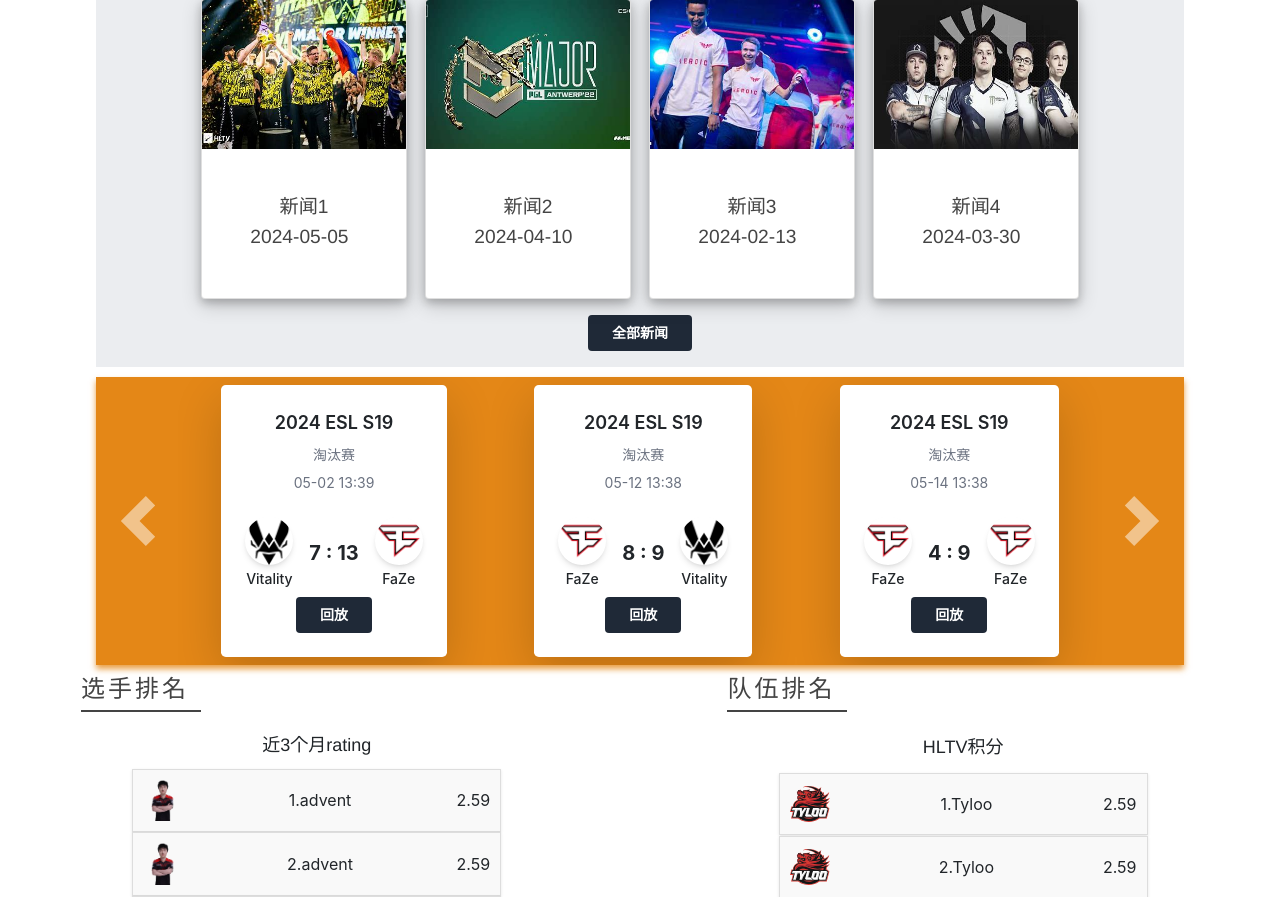
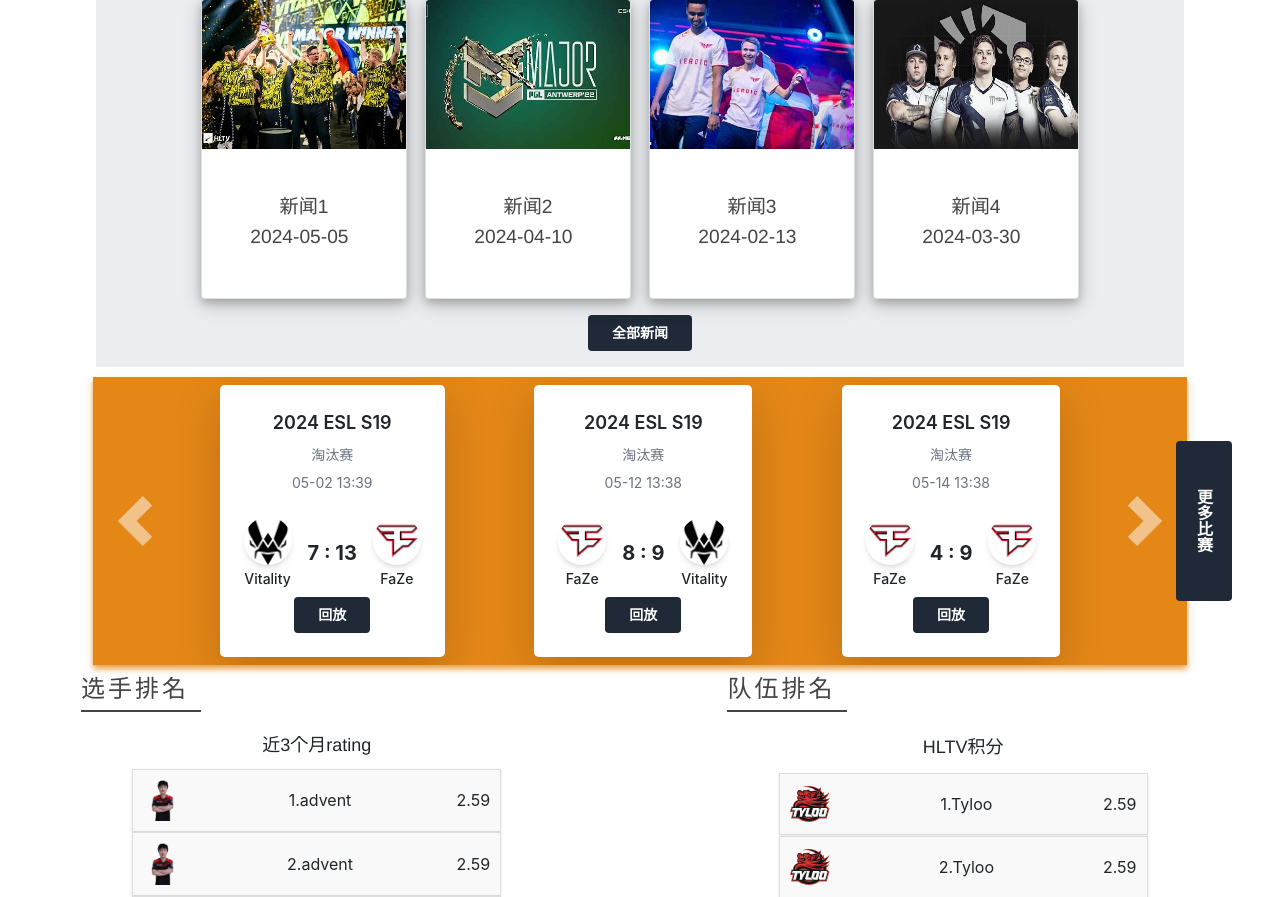
Before and after one commit to down-street/CSINFO, a Django app: page / in a window 1280 px wide. Shown: the part 1191-2088 px from the top of the page. Run offline with Django 5.2, Linux system fonts and the light colour scheme; data comes from the database, SQL or seed files in the repository; some libraries are stand-ins or nearby versions.

Commit message:
初步编写了all_match, 取消了黄色按钮的下划线

```diff
--- a/cs2_news_app/static/css/component/back-to-top.css
+++ b/cs2_news_app/static/css/component/back_to_top_btn.css
@@ -1,4 +1,3 @@
-
 /* 回到顶部按钮样式 */
 .back-to-top-btn {
     background-color: #1f2937; /* bg-gray-800 */
@@ -11,6 +10,7 @@
     transition: background-color 0.3s; /* transition-colors duration-300 */
     display: none; /* 初始隐藏 */
     font-size: 1.5rem; /* 增加图标大小 */
+    z-index: 2147483647; /* 确保按钮位于所有其他元素之上 */
 }
 
 .back-to-top-btn:hover {
--- /dev/null
+++ b/cs2_news_app/static/css/component/more_matches_btn.css
@@ -0,0 +1,37 @@
+/* 更多比赛按钮样式 */
+.more-matches-btn {
+    writing-mode: vertical-rl;
+    text-orientation: mixed;
+    background-color: #1f2937; /* bg-gray-800 */
+    color: white;
+    font-weight: bold;
+    height: 20vh; /* 设置高度为35vh */
+    padding: 0.5rem 1rem; /* 保持文字间距 */
+    border-radius: 0.25rem;
+    transition: background-color 0.3s ease-in-out;
+    position: absolute;
+    top: 50%;
+    right: 1rem;
+    transform: translateY(-50%);
+    text-decoration: none; /* 默认情况下去掉下划线 */
+    display: flex;
+    justify-content: center;
+    align-items: center;
+    text-decoration: none;
+}
+
+.more-matches-btn:hover {
+    background-color: rgb(228, 135, 23); /* 指定的 RGB 值 */
+    color: white; /* 保持字体颜色为白色 */
+    text-decoration: none; /* 悬停时去掉下划线 */
+}
+
+
+
+.outer-container {
+    background-color: white; /* 纯白色背景 */
+    width: 95%;
+    margin: 0 auto;
+    position: relative;
+    z-index: 1;
+}
--- a/cs2_news_app/templates/main.html
+++ b/cs2_news_app/templates/main.html
@@ -17,7 +17,8 @@
 	<link rel="stylesheet" type="text/css" href="{% static 'css/component/flex_center_box.css' %}">
 	<link rel="stylesheet" type="text/css" href="{% static 'css/component/layer_block.css' %}">
 	<link rel="stylesheet" type="text/css" href="{% static 'css/component/card.css' %}">
-	<link rel="stylesheet" type="text/css" href="{% static 'css/component/back-to-top.css' %}">
+	<link rel="stylesheet" type="text/css" href="{% static 'css/component/back_to_top_btn.css' %}">
+	<link rel="stylesheet" type="text/css" href="{% static 'css/component/more_matches_btn.css' %}">
 	<link rel="stylesheet" type="text/css" href="{% static 'css/component/carousel.css' %}">
 
 
@@ -98,10 +99,10 @@
 
 
 	<!-- 回到顶部按钮 -->
-    <button id="back-to-top" class="back-to-top-btn bg-gray-800 text-white p-2 rounded-full fixed bottom-4 right-4 transition-colors duration-300">
+    <button id="back-to-top" class="back-to-top-btn bg-gray-800 text-white p-2 rounded-full fixed bottom-4 right-4 transition-colors duration-300" style="text-decoration: none;>
         <i class="fas fa-arrow-up"></i>
     </button>
-    <script src="{% static 'js/back-to-top-btn.js' %}" type="text/javascript"></script>
+    <script src="{% static 'js/back_to_top_btn.js' %}" type="text/javascript"></script>
 
 
 
@@ -332,7 +333,7 @@
 			</div>
 
 			<div class="flex items-center justify-center">
-				<a href="{% url 'all_news' %}" class="bg-gray-800 text-white font-semibold py-2 px-4 text-sm rounded transition duration-300 ease-in-out hover:bg-orange-600 no-underline">
+				<a href="{% url 'all_news' %}" class="bg-gray-800 text-white font-semibold py-2 px-4 text-sm rounded transition duration-300 ease-in-out hover:bg-orange-600 no-underline" style="text-decoration: none;">
 					全部新闻
 				</a>
 			</div>
@@ -340,8 +341,12 @@
 		</div>
 	</div>
 
+
 	<!-- 比赛部分 -->
-	<div class="relative mx-auto" style="max-width: 85%; box-shadow: 0 4px 6px rgba(228, 135, 23, 0.8); background-color: rgb(228, 135, 23);">
+    <!-- 外层白色背景容器 -->
+    <div class="outer-container">
+
+        <div class="relative mx-auto" style="max-width: 90%; box-shadow: 0 4px 6px rgba(228, 135, 23, 0.8); background-color: rgb(228, 135, 23);">
 
             <div id="matchCarousel" class="carousel slide match-carousel relative mx-auto" data-ride="carousel" data-interval="false">
 
@@ -378,7 +383,7 @@
                                     </div>
                                 </div>
                                 <div class="flex items-center justify-center">
-								<a href="{{ match.link }}" class="bg-gray-800 text-white font-semibold py-2 px-4 text-sm rounded transition duration-300 ease-in-out hover:bg-orange-600 no-underline">
+                                    <a href="{{ match.link }}" class="bg-gray-800 text-white font-semibold py-2 px-4 text-sm rounded transition duration-300 ease-in-out hover:bg-orange-600 no-underline" style="text-decoration: none;">
                                         回放
                                     </a>
                                 </div>
@@ -399,6 +404,12 @@
                 <span class="carousel-control-next-icon" aria-hidden="true" style="width: 50px; height: 50px; background-color: rgb(228, 135, 23);"></span>
             </a>
 
+        </div>
+
+        <!-- 更多比赛按钮 -->
+        <a href="{% url 'all_matches' %}" class="more-matches-btn">
+            更多比赛
+        </a>
     </div>
 
 
--- a/cs2_news_app/urls.py
+++ b/cs2_news_app/urls.py
@@ -1,12 +1,14 @@
+
 from django.urls import path
 from . import views
 
 urlpatterns = [
-    path('', views.index, name='home'),  # 应用的首页
-    path('news/<int:news_id>/', views.news_detail, name='news_detail'),  # 新闻详情页
+    path('', views.index, name='home'),
+    path('news/<int:news_id>/', views.news_detail, name='news_detail'),
     path('news/<int:news_id>/upvote/', views.increment_up_votes, name='upvote_news'),
     path('news/<int:news_id>/downvote/', views.increment_down_votes, name='downvote_news'),
-    path('all_news/', views.all_news, name='all_news'),  # “所有新闻”页面
-    path('team_ranking/',views.team_ranking,name='team_ranking'),
-    path('player_ranking/',views.player_ranking,name='player_ranking')
+    path('all_news/', views.all_news, name='all_news'),
+    path('team_ranking/', views.team_ranking, name='team_ranking'),
+    path('player_ranking/', views.player_ranking, name='player_ranking'),
+    path('all_matches/', views.all_matches, name='all_matches'),  # 新增的“所有比赛”页面
 ]
--- a/cs2_news_app/views.py
+++ b/cs2_news_app/views.py
@@ -1,49 +1,29 @@
-# cs2_news_app/views.py
 from django.shortcuts import render, get_object_or_404
-from django.shortcuts import redirect
-from datetime import datetime
 from django.utils import timezone
 from django.http import JsonResponse
 from django.views.decorators.csrf import csrf_exempt
-from .models import News, Player, Team, Image,Match
-
-from django.shortcuts import render
-from .models import News, Match
-
-from django.shortcuts import render
 from .models import News, Match
 
 def index(request):
-    # Assuming you want to fetch news with IDs from 1 to 6
     news_ids = range(1, 7)  # Adjust numbers as necessary
     news_items = News.objects.filter(id__in=news_ids)
     news_dict = {f'news_{news.id}': news for news in news_items}
 
-    matches = list(Match.objects.all().order_by('time'))  # Ordering by time ascending
-    # Get the current time with timezone awareness
+    matches = list(Match.objects.all().order_by('time'))
     today = timezone.now()
-    # Find the index of the first match that is either today or in the future
     initial_match_index = next((i for i, match in enumerate(matches) if match.time >= today), 0)
-    initial_group_index = initial_match_index // 4  # Calculate the group index
-    # Group matches into sets of four
+    initial_group_index = initial_match_index // 4
     grouped_matches = [matches[i:i + 3] for i in range(0, len(matches), 3)]
 
-    # Combine news dictionary with other context
     context = {**news_dict, 'grouped_matches': grouped_matches, 'initial_group_index': initial_group_index}
 
     return render(request, 'main.html', context)
 
-
-
-
 def news_detail(request, news_id):
-    # 根据新闻ID获取新闻实例，如果不存在则返回404
     news = get_object_or_404(News, id=news_id)
-    # 尝试获取推荐新闻，如果没有设置，变量将为None
     recommended_1 = news.recommended_news_1 if hasattr(news, 'recommended_news_1') else None
     recommended_2 = news.recommended_news_2 if hasattr(news, 'recommended_news_2') else None
 
-    # 将新闻对象传递给新闻详情模板
     return render(request, 'news_detail.html', {
         'news': news,
         'recommended_1': recommended_1,
@@ -66,8 +46,6 @@ def increment_down_votes(request, news_id):
         news.save()
         return JsonResponse({'success': True, 'down_votes': news.down_votes})
 
-
-
 def all_news(request):
     search_query = request.GET.get('search', '')
     date_filter = request.GET.get('date', '')
@@ -80,25 +58,35 @@ def all_news(request):
         year, month = date_filter.split('-')
         all_news = all_news.filter(date__year=year, date__month=month)
 
-    # 获取数据库中所有新闻的年份和月份
     dates = News.objects.dates('date', 'month', order='DESC')
 
     return render(request, 'all_news.html', {'all_news': all_news, 'dates': dates})
 
-
 def player_ranking(request):
     return render(request, 'player_ranking.html')
+
 def team_ranking(request):
-        news_1 = News.objects.filter(id=1).first()
-        news_2 = News.objects.filter(id=2).first()
-        news_3 = News.objects.filter(id=3).first()
-        news_4 = News.objects.filter(id=4).first()
+    news_1 = News.objects.filter(id=1).first()
+    news_2 = News.objects.filter(id=2).first()
+    news_3 = News.objects.filter(id=3).first()
+    news_4 = News.objects.filter(id=4).first()
 
-        return render(request, 'team_ranking.html',
+    return render(request, 'team_ranking.html',
         {
-        'news_1': news_1,
-        'news_2': news_2,
-        'news_3': news_3,
-        'news_4': news_4
+            'news_1': news_1,
+            'news_2': news_2,
+            'news_3': news_3,
+            'news_4': news_4
         }
     )
+
+def all_matches(request):
+    matches = Match.objects.all().order_by('time')
+    today = timezone.now().date()
+    dates = sorted(set(match.time.date() for match in matches))
+    context = {
+        'matches': matches,
+        'dates': dates,
+        'today': today
+    }
+    return render(request, 'all_matches.html', context)
```
Also changed, not shown: cs2_news_app/templates/all_matches.html (added, +56 -0 lines), cs2_news_app/static/js/back_to_top_btn.js (renamed from cs2_news_app/static/js/back-to-top-btn.js). Lines whose indentation alone changed are shown as unchanged.
